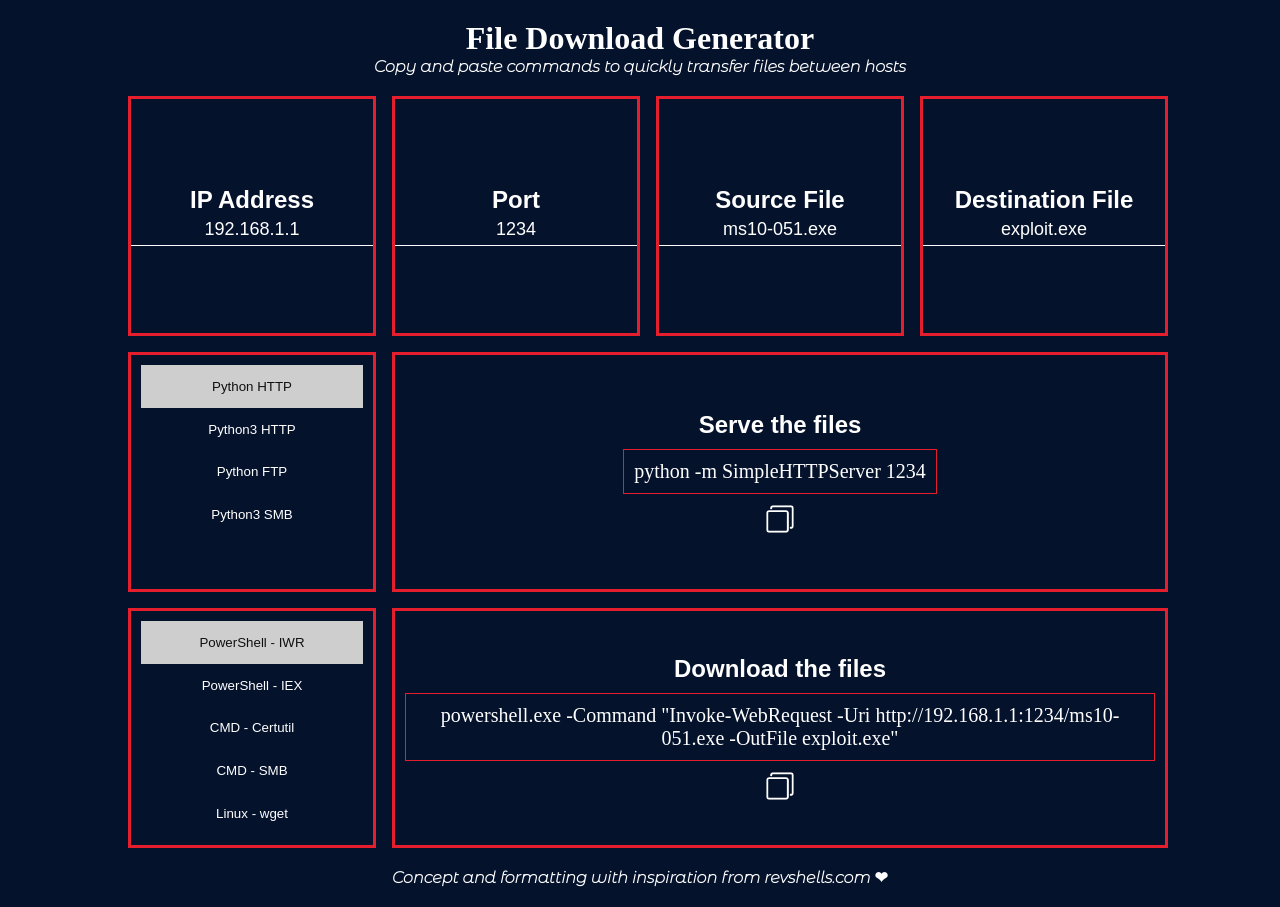
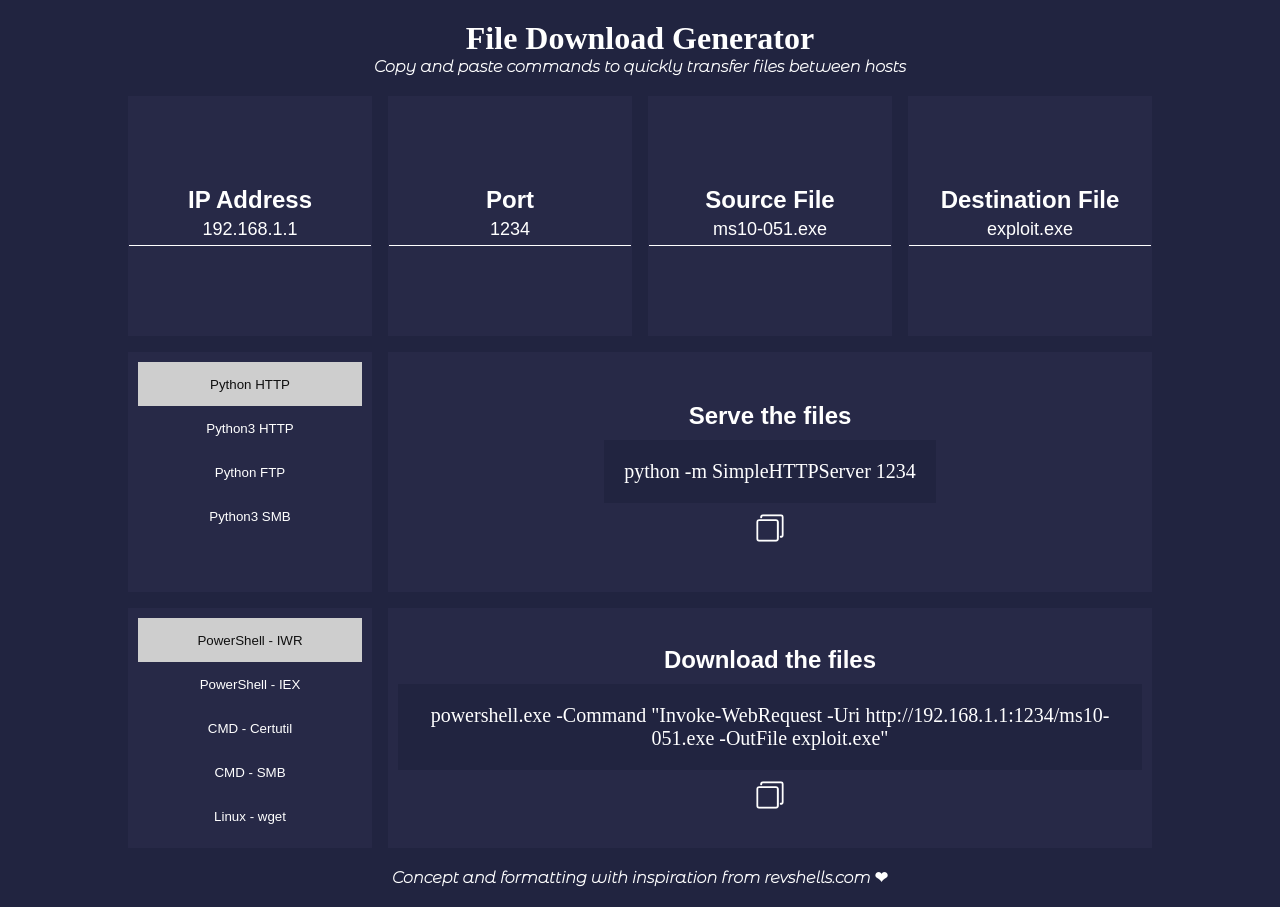
Before and after one commit to Jake-Ruston/File-Download-Generator, a React (Create React App) app: page / in a window 1280 px wide. Built offline with nearby package versions, Linux system fonts and the light colour scheme; a web font is replaced by a local one.

Commit message:
Minor CSS changes

```diff
--- a/src/index.css
+++ b/src/index.css
@@ -1,8 +1,8 @@
 @import url('https://fonts.googleapis.com/css2?family=Gabriela&family=Hind+Madurai:wght@300&family=Montserrat+Alternates:ital,wght@1,200&display=swap');
 
 :root {
-  --blue: #05122c;
-  --red: #e51e2d;
+  --primary: #212440;
+  --secondary: #272947;
   --white: #ffffff;
 }
 
@@ -19,7 +19,7 @@ input::-webkit-inner-spin-button {
 }
 
 body {
-  background: var(--blue);
+  background: var(--primary);
   color: var(--white);
   text-align: center;
 }
@@ -50,9 +50,9 @@ h3:not(input) {
 
 p {
   margin: 10px;
-  padding: 10px;
-  border: solid 1px var(--red);
+  padding: 20px;
   font-size: 20px;
+  background: var(--primary);
 }
 
 a {
@@ -83,7 +83,7 @@ article {
   justify-content: center;
   align-items: center;
   height: 240px;
-  border: solid 3px var(--red);
+  background: var(--secondary);
 }
 
 article:nth-child(1) {
@@ -121,7 +121,7 @@ article:nth-child(8) {
 }
 
 input {
-  background: var(--blue);
+  background: var(--secondary);
   color: var(--white);
   font-size: 18px;
   text-align: center;
--- a/src/inputs/Serve.js
+++ b/src/inputs/Serve.js
@@ -2,5 +2,8 @@ export default [
   { name: 'Python HTTP', command: 'python -m SimpleHTTPServer {port}' },
   { name: 'Python3 HTTP', command: 'python3 -m http.server {port}' },
   { name: 'Python FTP', command: 'python -m pyftpdlib -p {port}' },
-  { name: 'Python3 SMB', command: 'python3 impacket-smbserver.py files .' },
+  {
+    name: 'Python3 SMB',
+    command: 'python3 impacket-smbserver.py files . -port {port}',
+  },
 ];
```
